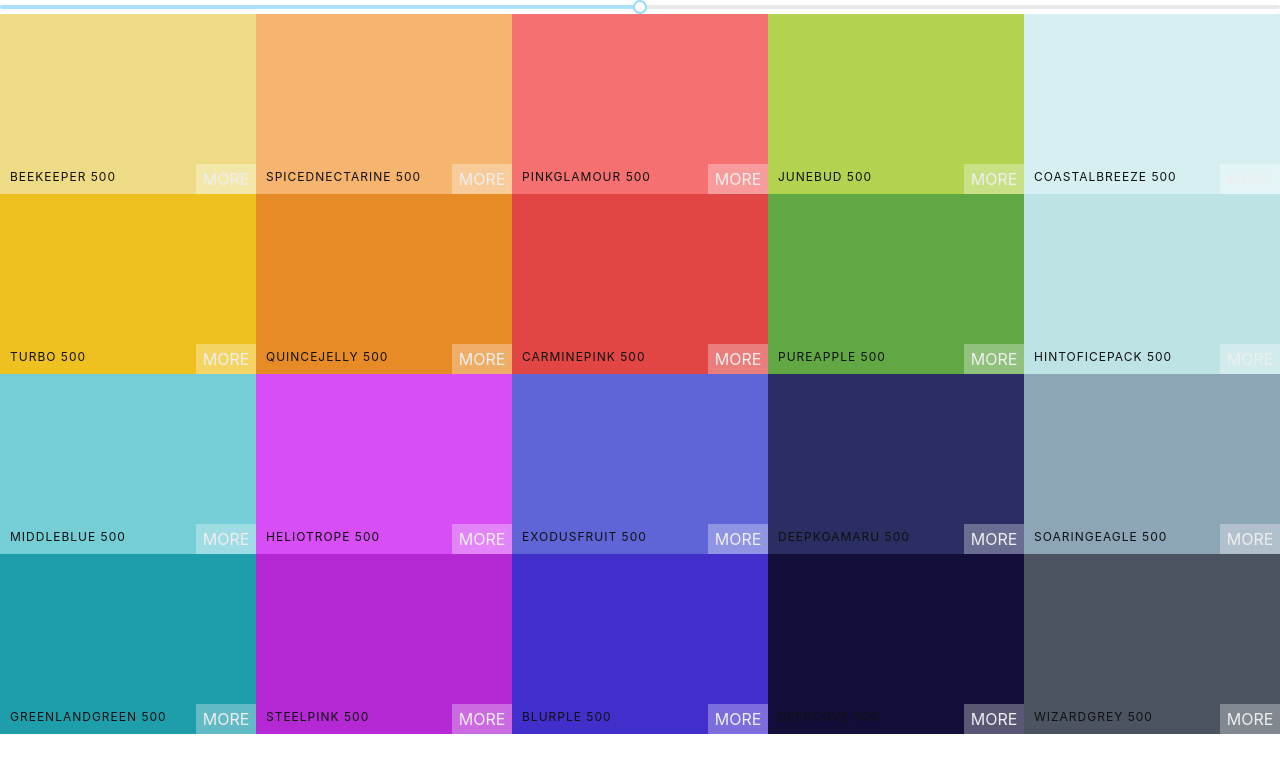
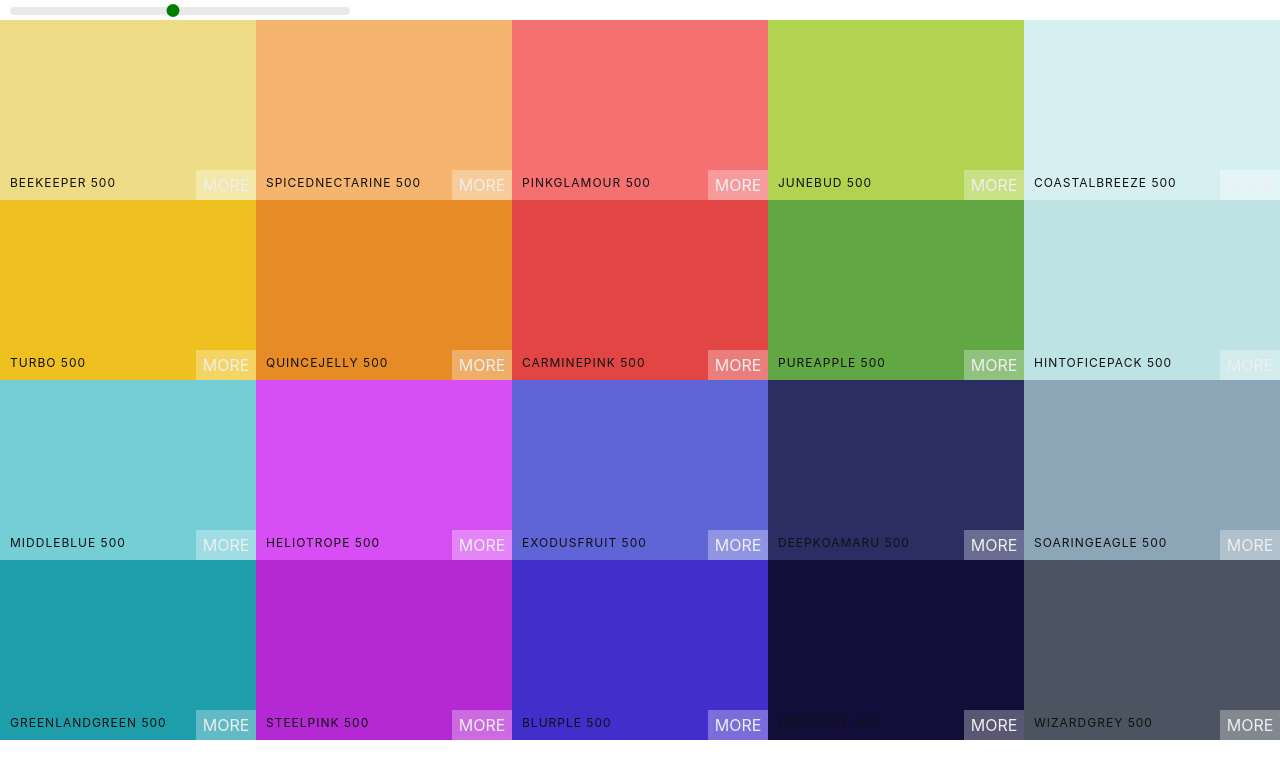
Before and after one commit to jonjj2016/myColors, a React (Create React App) app: page / in a window 1280 px wide. Shown: the top 778 px of the page. Built offline with nearby package versions, Linux system fonts and the light colour scheme.

Commit message:
style slider

```diff
--- a/src/Components/Palette/Palette.jsx
+++ b/src/Components/Palette/Palette.jsx
@@ -1,7 +1,7 @@
 import React, { useState } from 'react';
 import ColorBox from '../ColorBox/ColorBox';
-import { Palette } from './Styled';
-import Slider, { Range } from 'rc-slider';
+import { Palette, SliderWrapper } from './Styled';
+import Slider from 'rc-slider';
 import 'rc-slider/assets/index.css';
 
 const MyPalette = ({ palette }) => {
@@ -12,7 +12,9 @@ const MyPalette = ({ palette }) => {
   };
   return (
     <Palette>
-      <Slider defaultValue={state.level} min={100} step={100} max={900} onAfterChange={changeLevel} />
+      <SliderWrapper>
+        <Slider defaultValue={state.level} min={100} step={100} max={900} onAfterChange={changeLevel} />
+      </SliderWrapper>
       <div className='Palette-colors'>
         {colors[state.level].map((color, index) => (
           <ColorBox key={index} name={color.name} background={color.hex} />
--- a/src/Components/Palette/Styled.jsx
+++ b/src/Components/Palette/Styled.jsx
@@ -8,3 +8,27 @@ export const Palette = styled.div`
     height: 90%;
   }
 `;
+export const SliderWrapper = styled.div`
+  width: 340px;
+  margin: 0 10px;
+  display: inline-block;
+  .rc-slider-track {
+    background: transparent;
+  }
+  .rc-slider-handle,
+  .rc-slider-handle:focus,
+  .rc-slider-handle:hover,
+  .rc-slider-handle:active {
+    background-color: green;
+    outline: none;
+    border: 3px solid green;
+    box-shadow: none;
+    height: 13px;
+    width: 13px;
+    margin-left: -7px;
+    margin-top: -3px;
+  }
+  .rc-slider-rail {
+    height: 8px;
+  }
+`;
```
